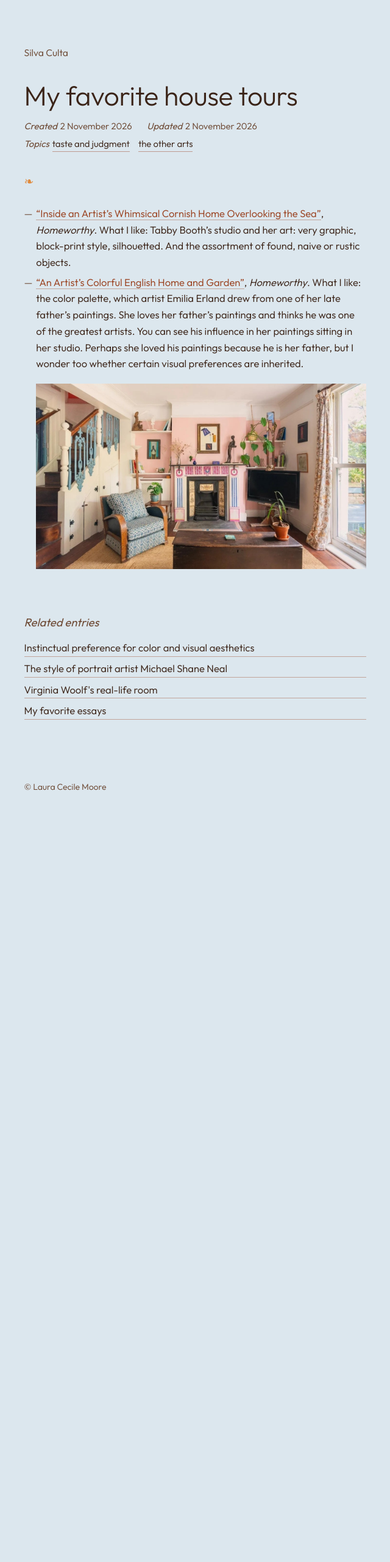
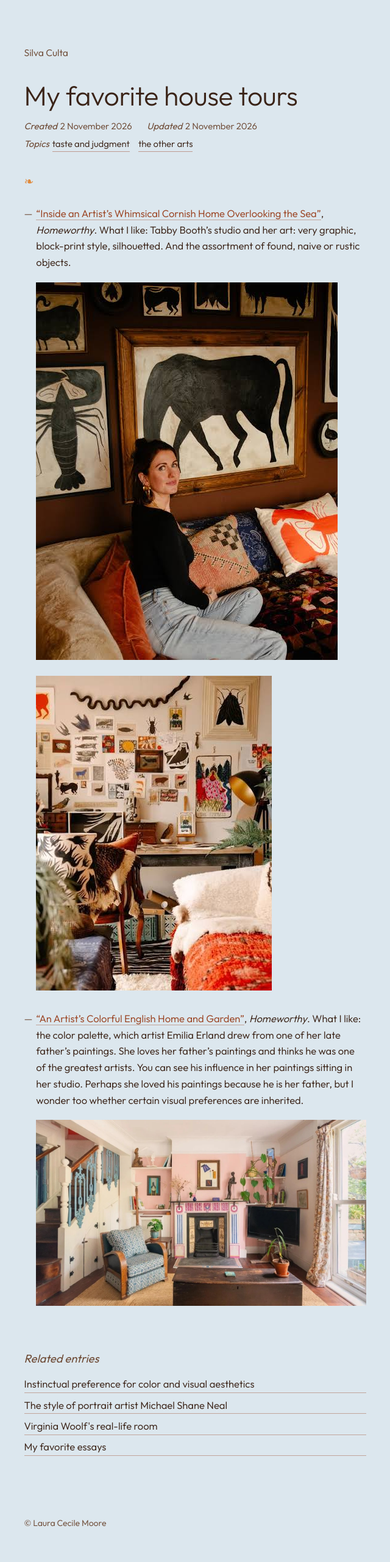
Before and after one commit to lauramoorewrites-del/treasury, a Jekyll site: the page built from _pages/my-favorite-house-tours.md, in a window 1280 px wide. Shown: the whole page at 61% size, without its empty margins (320-960 px from the left). Built offline with Jekyll 4.4.1, drawn with Linux system fonts in a browser that asks for light colours; before the commit the page ends 1353 px from its top, so only the background shows below that.

Commit message:
House tours: add photos of Tabby Booth's home and studio
Co-Authored-By: Claude Opus 5.5 (1M context) <noreply@anthropic.com>

```diff
--- a/_pages/my-favorite-house-tours.md
+++ b/_pages/my-favorite-house-tours.md
@@ -17,6 +17,11 @@ related:
 ---
 
 - [“Inside an Artist’s Whimsical Cornish Home Overlooking the Sea”](https://www.youtube.com/watch?v=ar3bsBXvwxk), *Homeworthy*. What I like: Tabby Booth’s studio and her art: very graphic, block-print style, silhouetted. And the assortment of found, naive or rustic objects.
+
+    ![Tabby Booth on a sofa beneath her large black silhouette painting of a horse, surrounded by her framed paintings of a lobster, a bull and other animals]({{ "/assets/images/tabby-booth-horse-painting.jpg" | relative_url }})
+
+    ![Tabby Booth’s studio wall: a salon hang of animal prints, a moth painting, a carved wooden snake, and a desk with a black lamp]({{ "/assets/images/tabby-booth-studio.jpg" | relative_url }})
+
 - [“An Artist’s Colorful English Home and Garden”](https://www.youtube.com/watch?v=Q3BwisTTpwk), *Homeworthy*. What I like: the color palette, which artist Emilia Erland drew from one of her late father’s paintings. She loves her father’s paintings and thinks he was one of the greatest artists. You can see his influence in her paintings sitting in her studio. Perhaps she loved his paintings because he is her father, but I wonder too whether certain visual preferences are inherited.
 
     ![Emilia Erland’s living room: pink walls, a painted tile fireplace surround in pink and blue, blue fretwork stair balusters, and a patterned blue armchair]({{ "/assets/images/emilia-erland-living-room.jpg" | relative_url }})
```
Also changed, not shown: assets/images/tabby-booth-horse-painting.jpg (added), assets/images/tabby-booth-studio.jpg (added).
